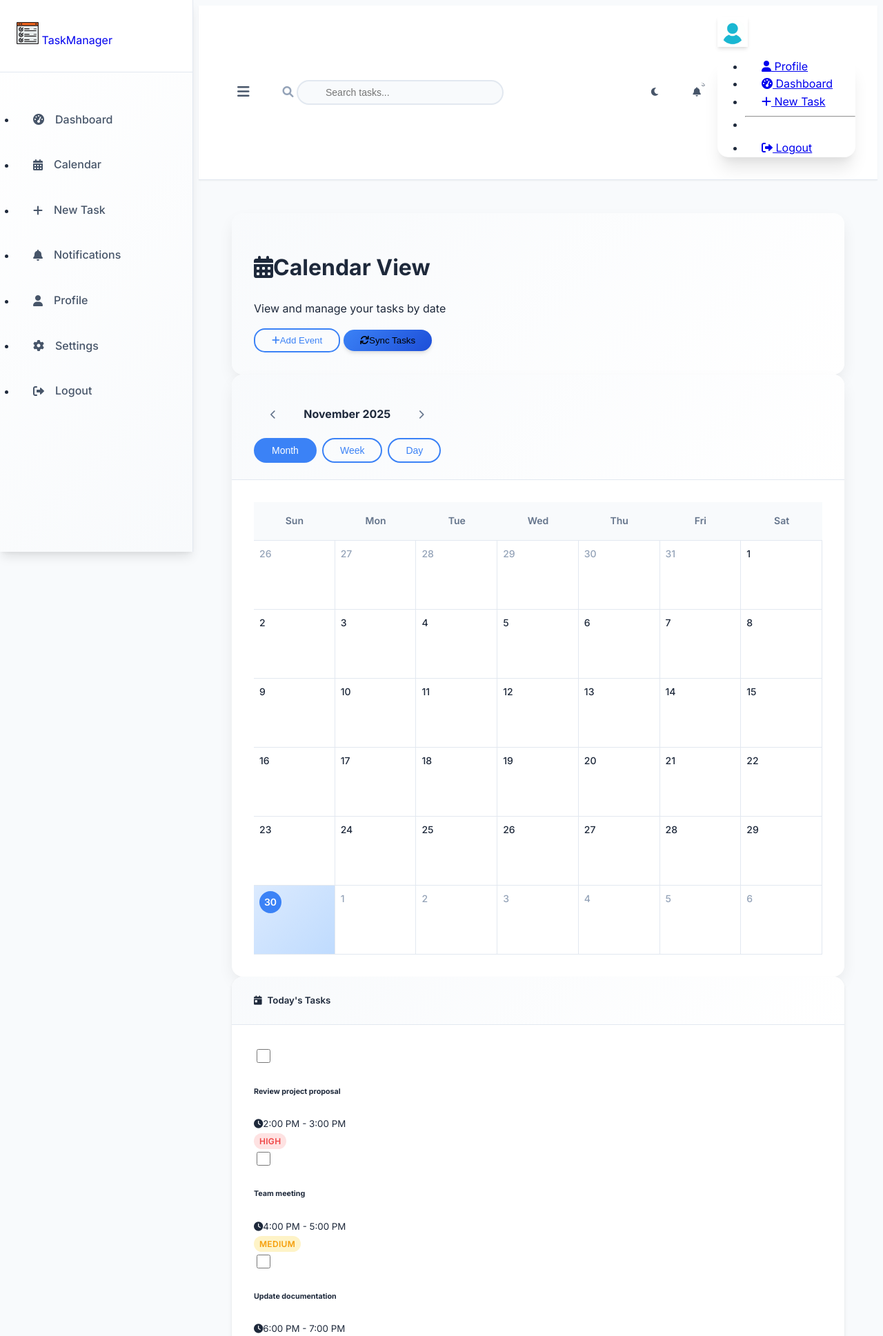
After one commit to pescadero29/Task-Manager, a Flask app: page /calendar in a window 1280 px wide. The commit adds this page. Shown: the top 1937 px of the page at 69% size. Run offline with Flask 3, Linux system fonts and the light colour scheme; a user stored in the database is signed in; data that the repository does not hold is empty.

Commit message:
dec 1,2025

```diff
--- a/static/style.css
+++ b/static/style.css
@@ -17,6 +17,13 @@
   --danger-light: #fee2e2;
   --info-color: #06b6d4;
   --info-light: #cffafe;
+
+  /* Pastel Accents */
+  --pastel-blue: #e0f2fe;
+  --pastel-green: #f0fdf4;
+  --pastel-purple: #faf5ff;
+  --pastel-pink: #fdf2f8;
+  --pastel-yellow: #fffbeb;
 
   /* Neutral Colors */
   --white: #ffffff;
@@ -305,13 +312,32 @@ body {
   border: none;
   border-radius: var(--radius-lg);
   box-shadow: var(--shadow-md);
-  transition: var(--transition-normal);
+  transition: all var(--transition-normal);
   overflow: hidden;
+  position: relative;
+}
+
+.card::before {
+  content: '';
+  position: absolute;
+  top: 0;
+  left: 0;
+  right: 0;
+  bottom: 0;
+  background: linear-gradient(135deg, var(--pastel-blue) 0%, var(--pastel-green) 100%);
+  opacity: 0;
+  transition: opacity var(--transition-normal);
+  border-radius: var(--radius-lg);
+  z-index: -1;
 }
 
 .card:hover {
-  box-shadow: var(--shadow-lg);
-  transform: translateY(-2px);
+  box-shadow: var(--shadow-xl);
+  transform: translateY(-4px) scale(1.02);
+}
+
+.card:hover::before {
+  opacity: 0.05;
 }
 
 .card-header {
--- /dev/null
+++ b/templates/calendar.html
@@ -0,0 +1,523 @@
+{% extends "base.html" %}
+
+{% block title %}Calendar - Task Manager{% endblock %}
+
+{% block content %}
+<div class="container-fluid py-4">
+    <!-- Calendar Header -->
+    <div class="row mb-4">
+        <div class="col-12">
+            <div class="card calendar-header-card">
+                <div class="card-body">
+                    <div class="row align-items-center">
+                        <div class="col-md-8">
+                            <h1 class="mb-2">
+                                <i class="fas fa-calendar-alt me-3 text-primary"></i>Calendar View
+                            </h1>
+                            <p class="text-muted mb-0">View and manage your tasks by date</p>
+                        </div>
+                        <div class="col-md-4 text-md-end">
+                            <div class="d-flex justify-content-md-end gap-2">
+                                <button class="btn btn-outline-primary" data-bs-toggle="modal" data-bs-target="#addEventModal">
+                                    <i class="fas fa-plus me-2"></i>Add Event
+                                </button>
+                                <button class="btn btn-primary">
+                                    <i class="fas fa-sync me-2"></i>Sync Tasks
+                                </button>
+                            </div>
+                        </div>
+                    </div>
+                </div>
+            </div>
+        </div>
+    </div>
+
+    <!-- Calendar Layout -->
+    <div class="row">
+        <!-- Main Calendar -->
+        <div class="col-lg-8 mb-4">
+            <div class="card calendar-card">
+                <div class="card-header d-flex justify-content-between align-items-center">
+                    <div class="calendar-nav">
+                        <button class="btn btn-link text-dark p-0 me-3" id="prevMonth">
+                            <i class="fas fa-chevron-left fs-5"></i>
+                        </button>
+                        <h4 class="mb-0" id="currentMonth">December 2024</h4>
+                        <button class="btn btn-link text-dark p-0 ms-3" id="nextMonth">
+                            <i class="fas fa-chevron-right fs-5"></i>
+                        </button>
+                    </div>
+                    <div class="calendar-view-toggle">
+                        <button class="btn btn-sm btn-outline-primary active" id="monthView">Month</button>
+                        <button class="btn btn-sm btn-outline-primary" id="weekView">Week</button>
+                        <button class="btn btn-sm btn-outline-primary" id="dayView">Day</button>
+                    </div>
+                </div>
+                <div class="card-body p-0">
+                    <!-- Calendar Grid -->
+                    <div class="calendar-grid">
+                        <!-- Days of Week Header -->
+                        <div class="calendar-weekdays">
+                            <div class="weekday">Sun</div>
+                            <div class="weekday">Mon</div>
+                            <div class="weekday">Tue</div>
+                            <div class="weekday">Wed</div>
+                            <div class="weekday">Thu</div>
+                            <div class="weekday">Fri</div>
+                            <div class="weekday">Sat</div>
+                        </div>
+
+                        <!-- Calendar Days -->
+                        <div class="calendar-days" id="calendarDays">
+                            <!-- Days will be populated by JavaScript -->
+                        </div>
+                    </div>
+                </div>
+            </div>
+        </div>
+
+        <!-- Sidebar -->
+        <div class="col-lg-4">
+            <!-- Today's Tasks -->
+            <div class="card mb-4">
+                <div class="card-header">
+                    <h5 class="card-title mb-0">
+                        <i class="fas fa-calendar-day me-2 text-primary"></i>Today's Tasks
+                    </h5>
+                </div>
+                <div class="card-body">
+                    <div class="today-tasks">
+                        <div class="task-item d-flex align-items-start gap-3 mb-3 pb-3 border-bottom">
+                            <div class="task-status">
+                                <input type="checkbox" class="task-checkbox">
+                            </div>
+                            <div class="flex-grow-1">
+                                <h6 class="mb-1">Review project proposal</h6>
+                                <small class="text-muted">
+                                    <i class="fas fa-clock me-1"></i>2:00 PM - 3:00 PM
+                                </small>
+                            </div>
+                            <span class="badge priority-badge high">High</span>
+                        </div>
+                        <div class="task-item d-flex align-items-start gap-3 mb-3 pb-3 border-bottom">
+                            <div class="task-status">
+                                <input type="checkbox" class="task-checkbox">
+                            </div>
+                            <div class="flex-grow-1">
+                                <h6 class="mb-1">Team meeting</h6>
+                                <small class="text-muted">
+                                    <i class="fas fa-clock me-1"></i>4:00 PM - 5:00 PM
+                                </small>
+                            </div>
+                            <span class="badge priority-badge medium">Medium</span>
+                        </div>
+                        <div class="task-item d-flex align-items-start gap-3">
+                            <div class="task-status">
+                                <input type="checkbox" class="task-checkbox">
+                            </div>
+                            <div class="flex-grow-1">
+                                <h6 class="mb-1">Update documentation</h6>
+                                <small class="text-muted">
+                                    <i class="fas fa-clock me-1"></i>6:00 PM - 7:00 PM
+                                </small>
+                            </div>
+                            <span class="badge priority-badge low">Low</span>
+                        </div>
+                    </div>
+                </div>
+            </div>
+
+            <!-- Upcoming Deadlines -->
+            <div class="card mb-4">
+                <div class="card-header">
+                    <h5 class="card-title mb-0">
+                        <i class="fas fa-clock me-2 text-warning"></i>Upcoming Deadlines
+                    </h5>
+                </div>
+                <div class="card-body">
+                    <div class="deadline-item d-flex align-items-center gap-3 mb-3">
+                        <div class="deadline-indicator bg-danger"></div>
+                        <div class="flex-grow-1">
+                            <h6 class="mb-1 small">Project milestone</h6>
+                            <small class="text-muted">Due tomorrow</small>
+                        </div>
+                        <i class="fas fa-exclamation-triangle text-danger"></i>
+                    </div>
+                    <div class="deadline-item d-flex align-items-center gap-3 mb-3">
+                        <div class="deadline-indicator bg-warning"></div>
+                        <div class="flex-grow-1">
+                            <h6 class="mb-1 small">Client presentation</h6>
+                            <small class="text-muted">Due in 3 days</small>
+                        </div>
+                        <i class="fas fa-clock text-warning"></i>
+                    </div>
+                    <div class="deadline-item d-flex align-items-center gap-3">
+                        <div class="deadline-indicator bg-info"></div>
+                        <div class="flex-grow-1">
+                            <h6 class="mb-1 small">Code review</h6>
+                            <small class="text-muted">Due in 1 week</small>
+                        </div>
+                        <i class="fas fa-calendar-check text-info"></i>
+                    </div>
+                </div>
+            </div>
+
+            <!-- Calendar Filters -->
+            <div class="card">
+                <div class="card-header">
+                    <h5 class="card-title mb-0">
+                        <i class="fas fa-filter me-2 text-secondary"></i>Filters
+                    </h5>
+                </div>
+                <div class="card-body">
+                    <div class="filter-options">
+                        <div class="form-check mb-3">
+                            <input class="form-check-input" type="checkbox" id="showCompleted" checked>
+                            <label class="form-check-label" for="showCompleted">
+                                Show completed tasks
+                            </label>
+                        </div>
+                        <div class="form-check mb-3">
+                            <input class="form-check-input" type="checkbox" id="showOverdue" checked>
+                            <label class="form-check-label" for="showOverdue">
+                                Show overdue tasks
+                            </label>
+                        </div>
+                        <div class="mb-3">
+                            <label class="form-label small fw-bold">Priority</label>
+                            <select class="form-select form-select-sm">
+                                <option>All Priorities</option>
+                                <option>High</option>
+                                <option>Medium</option>
+                                <option>Low</option>
+                            </select>
+                        </div>
+                        <div class="mb-3">
+                            <label class="form-label small fw-bold">Category</label>
+                            <select class="form-select form-select-sm">
+                                <option>All Categories</option>
+                                <option>Work</option>
+                                <option>Personal</option>
+                                <option>Health</option>
+                            </select>
+                        </div>
+                    </div>
+                </div>
+            </div>
+        </div>
+    </div>
+</div>
+
+<!-- Add Event Modal -->
+<div class="modal fade" id="addEventModal" tabindex="-1" aria-labelledby="addEventModalLabel" aria-hidden="true">
+    <div class="modal-dialog modal-lg">
+        <div class="modal-content">
+            <div class="modal-header">
+                <h5 class="modal-title" id="addEventModalLabel">
+                    <i class="fas fa-plus me-2"></i>Add New Event
+                </h5>
+                <button type="button" class="btn-close" data-bs-dismiss="modal" aria-label="Close"></button>
+            </div>
+            <div class="modal-body">
+                <form>
+                    <div class="row g-3">
+                        <div class="col-12">
+                            <label class="form-label">Event Title</label>
+                            <input type="text" class="form-control" placeholder="Enter event title">
+                        </div>
+                        <div class="col-md-6">
+                            <label class="form-label">Start Date & Time</label>
+                            <input type="datetime-local" class="form-control">
+                        </div>
+                        <div class="col-md-6">
+                            <label class="form-label">End Date & Time</label>
+                            <input type="datetime-local" class="form-control">
+                        </div>
+                        <div class="col-12">
+                            <label class="form-label">Description</label>
+                            <textarea class="form-control" rows="3" placeholder="Event description"></textarea>
+                        </div>
+                        <div class="col-md-6">
+                            <label class="form-label">Priority</label>
+                            <select class="form-select">
+                                <option>Low</option>
+                                <option selected>Medium</option>
+                                <option>High</option>
+                            </select>
+                        </div>
+                        <div class="col-md-6">
+                            <label class="form-label">Category</label>
+                            <select class="form-select">
+                                <option>Work</option>
+                                <option>Personal</option>
+                                <option>Health</option>
+                                <option>Other</option>
+                            </select>
+                        </div>
+                    </div>
+                </form>
+            </div>
+            <div class="modal-footer">
+                <button type="button" class="btn btn-secondary" data-bs-dismiss="modal">Cancel</button>
+                <button type="button" class="btn btn-primary">Add Event</button>
+            </div>
+        </div>
+    </div>
+</div>
+
+<script>
+// Simple calendar functionality
+document.addEventListener('DOMContentLoaded', function() {
+    const calendarDays = document.getElementById('calendarDays');
+    const currentMonthElement = document.getElementById('currentMonth');
+    const prevMonthBtn = document.getElementById('prevMonth');
+    const nextMonthBtn = document.getElementById('nextMonth');
+
+    let currentDate = new Date();
+
+    function renderCalendar() {
+        const year = currentDate.getFullYear();
+        const month = currentDate.getMonth();
+
+        // Update month display
+        const monthNames = ['January', 'February', 'March', 'April', 'May', 'June',
+                           'July', 'August', 'September', 'October', 'November', 'December'];
+        currentMonthElement.textContent = `${monthNames[month]} ${year}`;
+
+        // Clear previous days
+        calendarDays.innerHTML = '';
+
+        // Get first day of month and last day
+        const firstDay = new Date(year, month, 1);
+        const lastDay = new Date(year, month + 1, 0);
+        const startDate = new Date(firstDay);
+        startDate.setDate(startDate.getDate() - firstDay.getDay());
+
+        // Generate calendar days
+        for (let i = 0; i < 42; i++) {
+            const dayElement = document.createElement('div');
+            dayElement.className = 'calendar-day';
+
+            const dayDate = new Date(startDate);
+            dayDate.setDate(startDate.getDate() + i);
+
+            const dayNumber = dayDate.getDate();
+            const isCurrentMonth = dayDate.getMonth() === month;
+            const isToday = dayDate.toDateString() === new Date().toDateString();
+
+            dayElement.classList.add(isCurrentMonth ? 'current-month' : 'other-month');
+            if (isToday) dayElement.classList.add('today');
+
+            dayElement.innerHTML = `
+                <div class="day-number">${dayNumber}</div>
+                <div class="day-events">
+                    ${isCurrentMonth && Math.random() > 0.7 ? '<div class="event-dot bg-primary"></div>' : ''}
+                    ${isCurrentMonth && Math.random() > 0.8 ? '<div class="event-dot bg-warning"></div>' : ''}
+                </div>
+            `;
+
+            calendarDays.appendChild(dayElement);
+        }
+    }
+
+    // Navigation
+    prevMonthBtn.addEventListener('click', () => {
+        currentDate.setMonth(currentDate.getMonth() - 1);
+        renderCalendar();
+    });
+
+    nextMonthBtn.addEventListener('click', () => {
+        currentDate.setMonth(currentDate.getMonth() + 1);
+        renderCalendar();
+    });
+
+    // Initial render
+    renderCalendar();
+
+    // View toggle buttons
+    document.querySelectorAll('.calendar-view-toggle button').forEach(btn => {
+        btn.addEventListener('click', function() {
+            document.querySelectorAll('.calendar-view-toggle button').forEach(b => b.classList.remove('active'));
+            this.classList.add('active');
+        });
+    });
+});
+</script>
+
+<style>
+.calendar-header-card {
+    background: linear-gradient(135deg, #f8fafc 0%, #ffffff 100%);
+    border: none;
+    box-shadow: 0 10px 25px -5px rgba(0, 0, 0, 0.1);
+}
+
+.calendar-card {
+    border: none;
+    box-shadow: 0 10px 25px -5px rgba(0, 0, 0, 0.1);
+    overflow: hidden;
+}
+
+.calendar-nav {
+    display: flex;
+    align-items: center;
+    gap: 1rem;
+}
+
+.calendar-nav button {
+    border: none;
+    background: none;
+    color: #64748b;
+    transition: color 0.2s ease;
+}
+
+.calendar-nav button:hover {
+    color: #3b82f6;
+}
+
+.calendar-view-toggle {
+    display: flex;
+    gap: 0.5rem;
+}
+
+.calendar-view-toggle button {
+    border-radius: 20px;
+    font-size: 0.875rem;
+}
+
+.calendar-view-toggle button.active {
+    background: #3b82f6;
+    border-color: #3b82f6;
+    color: white;
+}
+
+.calendar-grid {
+    display: grid;
+    grid-template-rows: auto 1fr;
+}
+
+.calendar-weekdays {
+    display: grid;
+    grid-template-columns: repeat(7, 1fr);
+    background: #f8fafc;
+    border-bottom: 1px solid #e2e8f0;
+}
+
+.weekday {
+    padding: 1rem;
+    text-align: center;
+    font-weight: 600;
+    color: #64748b;
+    font-size: 0.875rem;
+}
+
+.calendar-days {
+    display: grid;
+    grid-template-columns: repeat(7, 1fr);
+    grid-template-rows: repeat(6, 1fr);
+    min-height: 600px;
+}
+
+.calendar-day {
+    border-right: 1px solid #e2e8f0;
+    border-bottom: 1px solid #e2e8f0;
+    padding: 0.5rem;
+    position: relative;
+    cursor: pointer;
+    transition: background-color 0.2s ease;
+}
+
+.calendar-day:hover {
+    background-color: #f8fafc;
+}
+
+.calendar-day.current-month .day-number {
+    color: #1e293b;
+}
+
+.calendar-day.other-month .day-number {
+    color: #94a3b8;
+}
+
+.calendar-day.today {
+    background: linear-gradient(135deg, #dbeafe 0%, #bfdbfe 100%);
+}
+
+.calendar-day.today .day-number {
+    background: #3b82f6;
+    color: white;
+    border-radius: 50%;
+    width: 32px;
+    height: 32px;
+    display: flex;
+    align-items: center;
+    justify-content: center;
+    font-weight: 600;
+}
+
+.day-number {
+    font-size: 0.875rem;
+    font-weight: 500;
+    margin-bottom: 0.25rem;
+}
+
+.day-events {
+    display: flex;
+    flex-direction: column;
+    gap: 2px;
+}
+
+.event-dot {
+    width: 6px;
+    height: 6px;
+    border-radius: 50%;
+    flex-shrink: 0;
+}
+
+.task-item {
+    transition: transform 0.2s ease;
+}
+
+.task-item:hover {
+    transform: translateY(-1px);
+}
+
+.deadline-item {
+    padding: 0.75rem;
+    border-radius: 12px;
+    background: #f8fafc;
+    transition: transform 0.2s ease;
+}
+
+.deadline-item:hover {
+    transform: translateY(-1px);
+    background: #f1f5f9;
+}
+
+.deadline-indicator {
+    width: 8px;
+    height: 8px;
+    border-radius: 50%;
+    flex-shrink: 0;
+}
+
+.filter-options .form-check-input:checked {
+    background-color: #3b82f6;
+    border-color: #3b82f6;
+}
+
+@media (max-width: 768px) {
+    .calendar-nav {
+        flex-direction: column;
+        gap: 0.5rem;
+    }
+
+    .calendar-view-toggle {
+        margin-top: 1rem;
+    }
+
+    .calendar-days {
+        min-height: 400px;
+    }
+}
+</style>
+{% endblock %}
```
